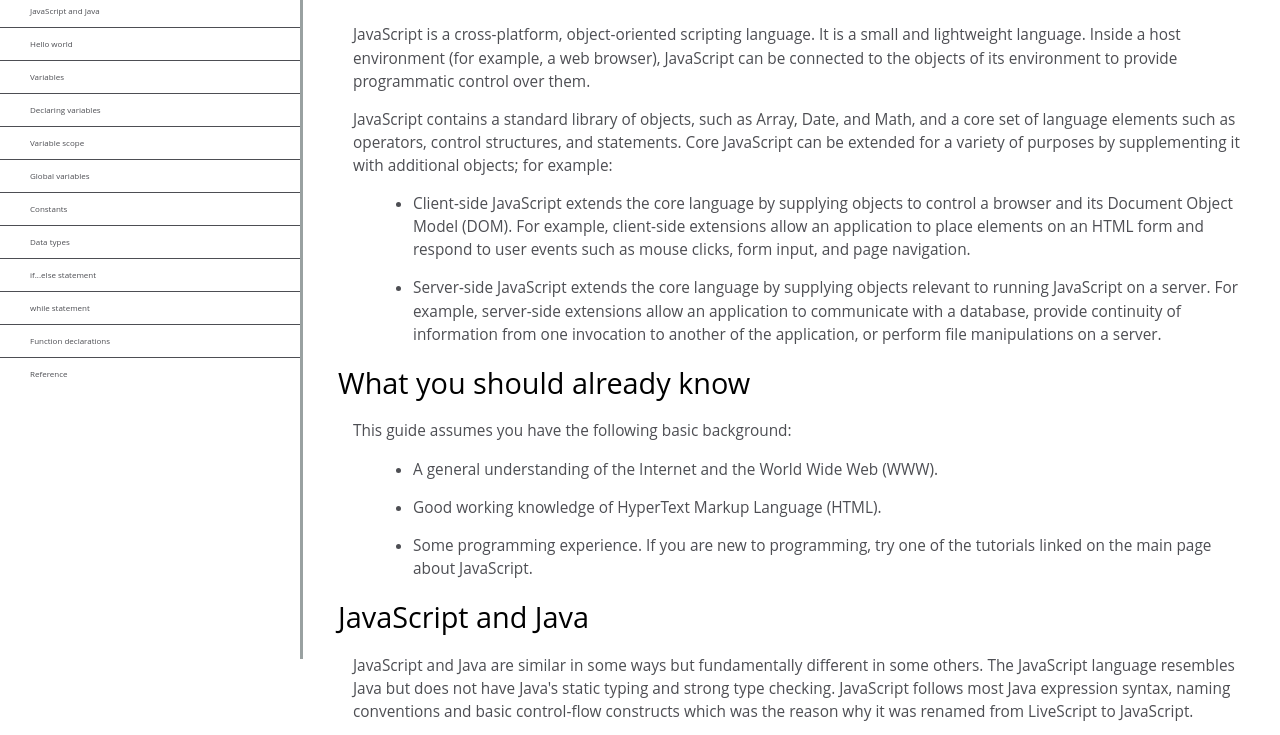
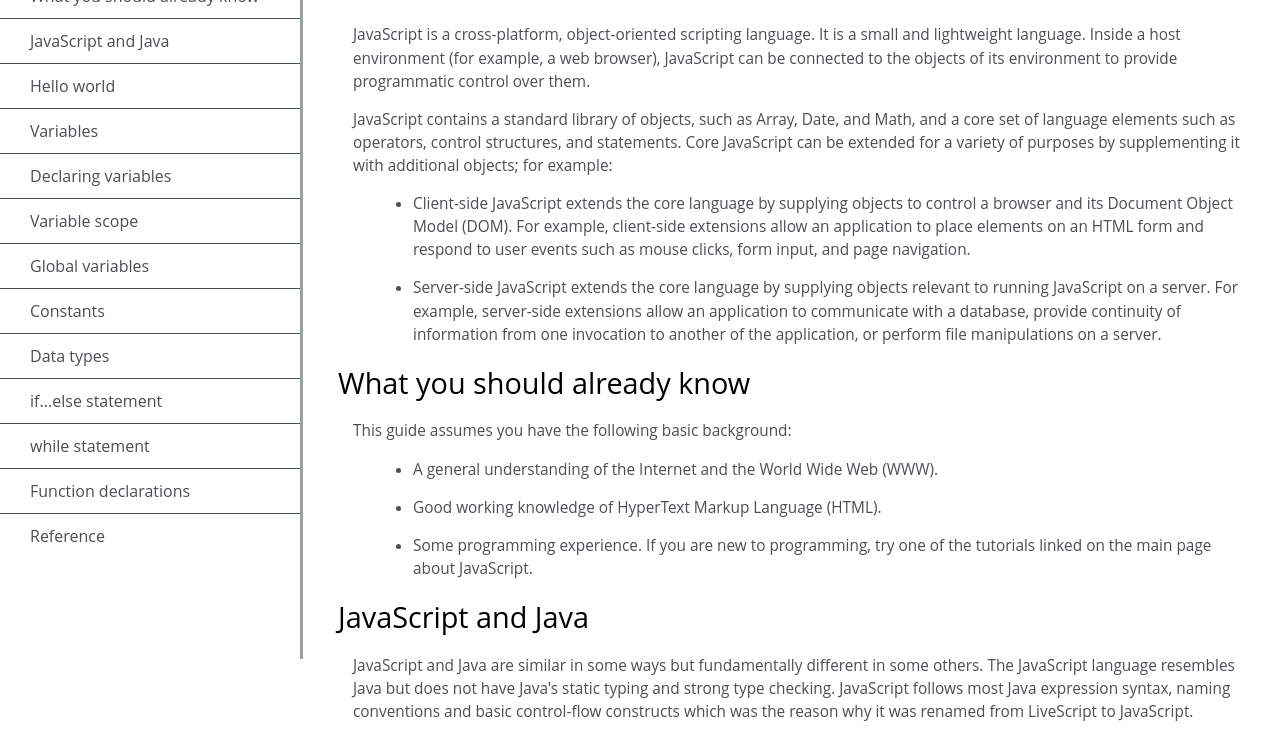
Before and after one commit to salmasamyua/Technical-Documentation-Page, a plain HTML site: page index.html in a window 1280 px wide. Shown: the part 141-876 px from the top of the page. Drawn offline with Linux system fonts and the light colour scheme.

Commit message:
Update styles.css

```diff
--- a/styles.css
+++ b/styles.css
@@ -44,7 +44,6 @@ header{
   padding: 10px 30px;
   color: #4d4e53;
   text-decoration: none;
-  font-size: 0.5em;
 }
 #main-doc{
   position: absolute;
```
